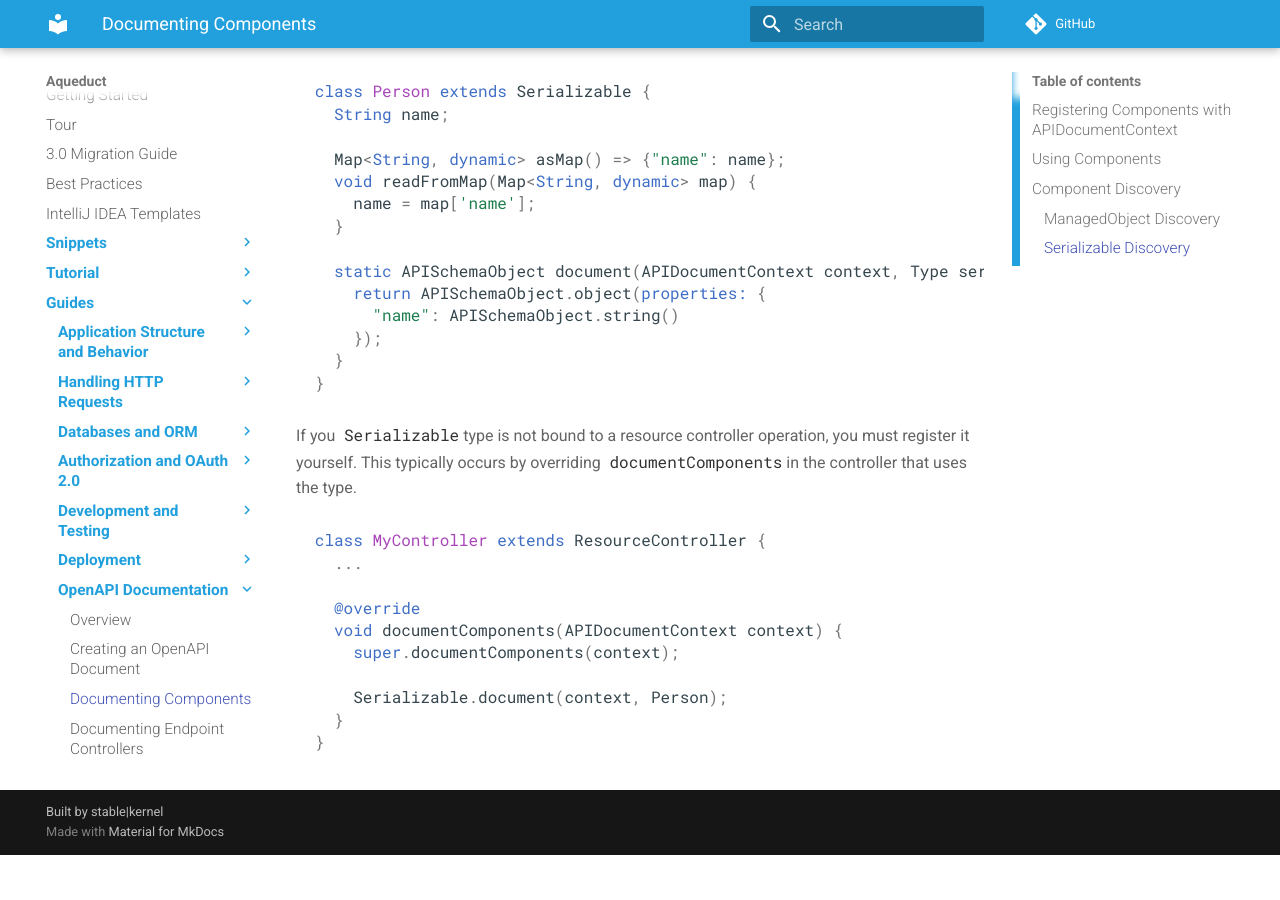
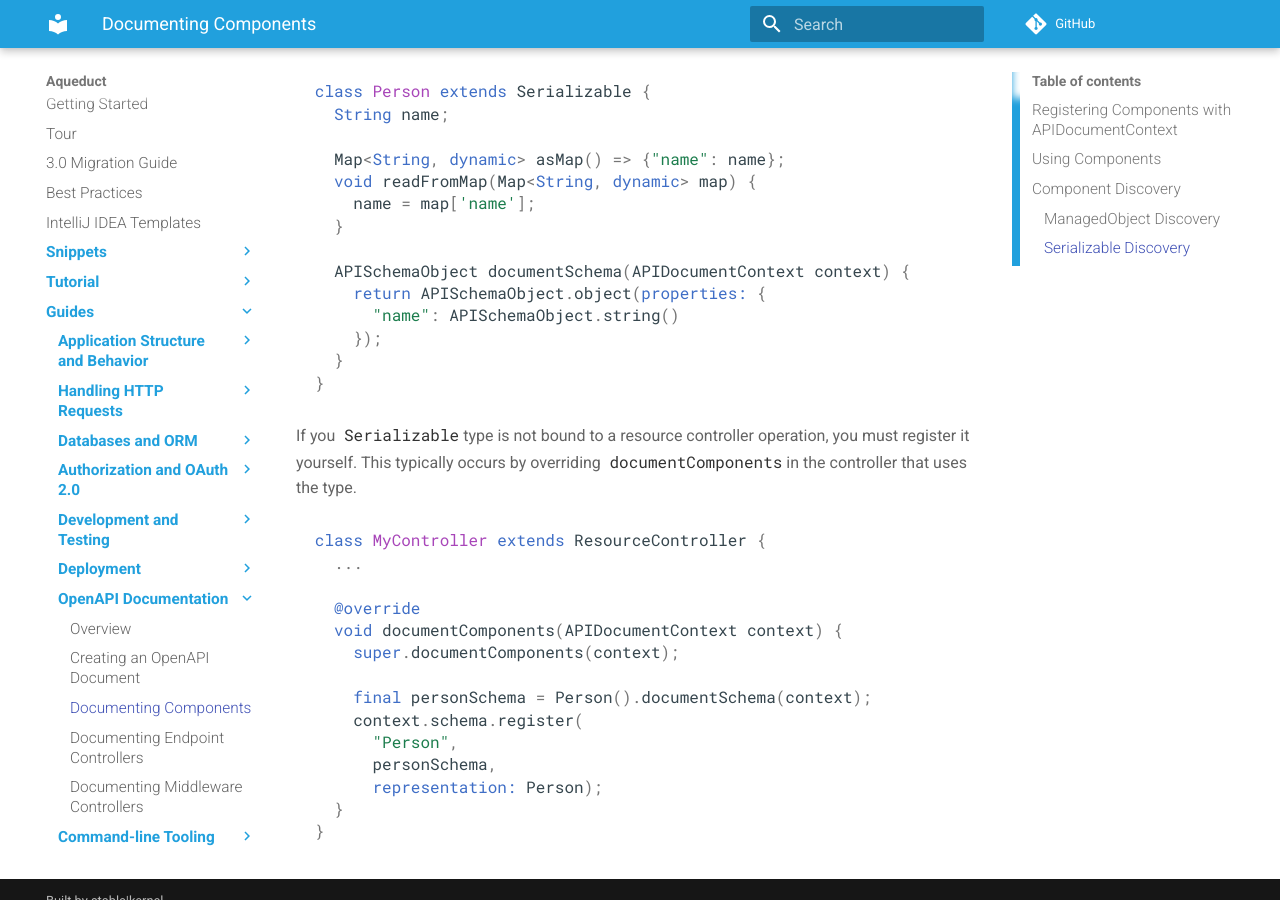
Before and after one commit to stablekernel/aqueduct, an MkDocs documentation site: the page built from source/docs/openapi/components.md, in a window 1280 px wide and 900 px high, scrolled down 2719 px. Built offline with MkDocs 1.6.1 and Material for MkDocs 9.7.7, drawn with Linux system fonts in a browser that asks for light colours; comment, search, counter and statistics services are not loaded; old or Windows-style settings are respelled for this version of MkDocs; before the commit the page ends 3574 px from its top, so only the background shows below that.

Commit message:
minor edits to openapi

````diff
--- a/source/docs/openapi/components.md
+++ b/source/docs/openapi/components.md
@@ -96,7 +96,7 @@
     name = map['name'];
   }
 
-  static APISchemaObject document(APIDocumentContext context, Type serializable) {
+  APISchemaObject documentSchema(APIDocumentContext context) {
     return APISchemaObject.object(properties: {
       "name": APISchemaObject.string()
     });
@@ -114,7 +114,11 @@
   void documentComponents(APIDocumentContext context) {
     super.documentComponents(context);
 
-    Serializable.document(context, Person);
+    final personSchema = Person().documentSchema(context);
+    context.schema.register(
+      "Person",
+      personSchema,
+      representation: Person);
   }
 }
 ```
````
Also changed, not shown: source/docs/openapi/endpoint.md (+1 -1 lines).
